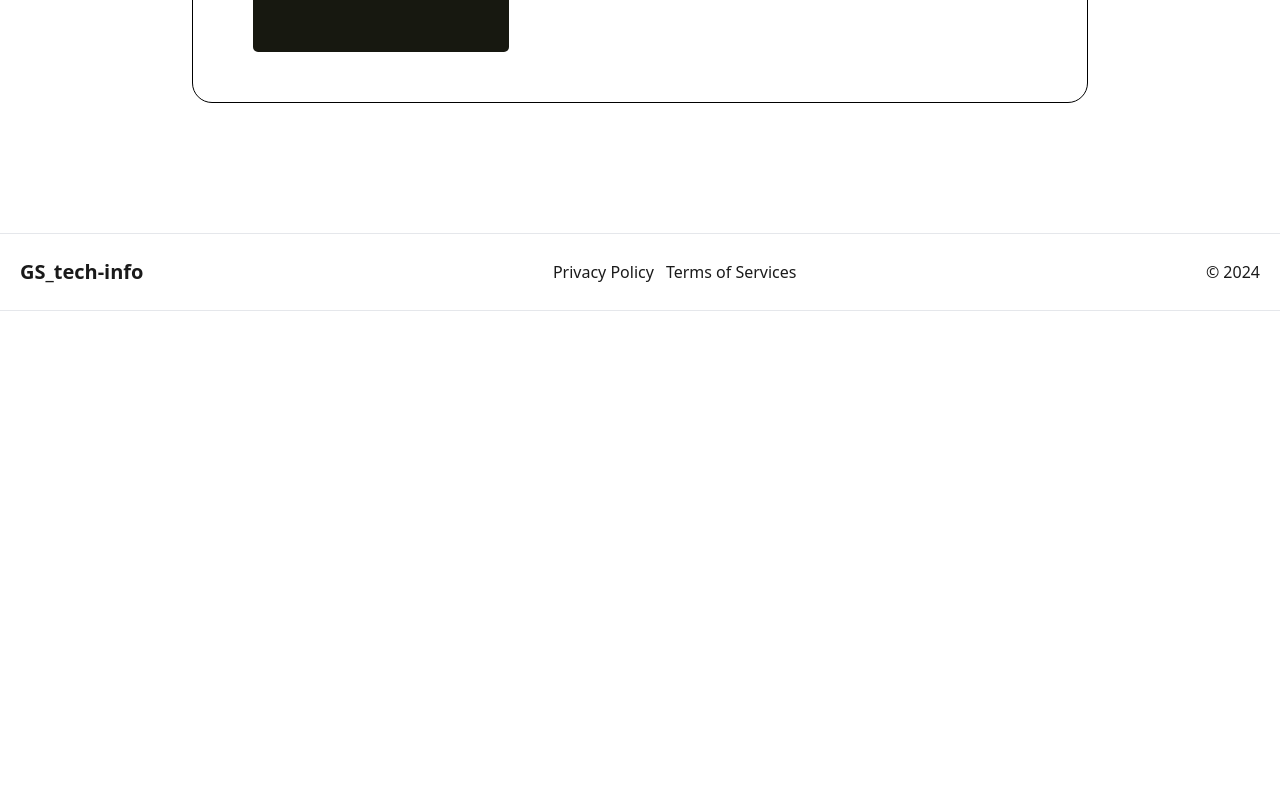
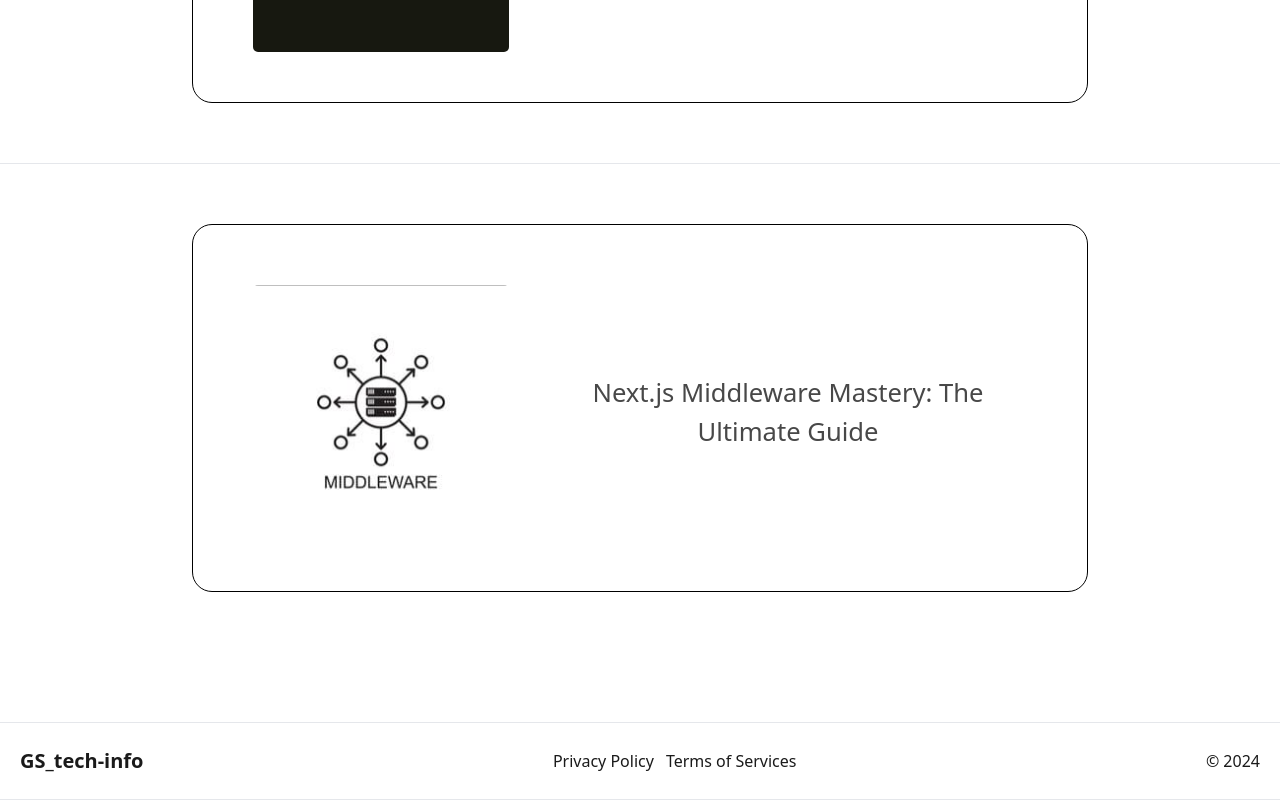
Before and after one commit to GS-719/GS_tech_info, a Next.js app: page /AllBlogs in a window 1280 px wide. Shown: the part 2033-2833 px from the top of the page. Before the commit the page ends 2344 px from the top, so only its background shows below. Built offline with nearby package versions, Linux system fonts and the light colour scheme.

Commit message:
Update page.js

```diff
--- a/src/app/AllBlogs/page.js
+++ b/src/app/AllBlogs/page.js
@@ -8,6 +8,7 @@ import VS_code from "@/Img/Title/VS_Code.png";
 import Datatype_P1 from "@/Img/Title/Datatypes_in_python_part_1.png";
 import Html from "@/Img/Title/Html.png";
 import NextJSOptimization from "@/Img/Title/SeamlessPerformanceOptimizationInNext.js.png";
+import Middleware_Logo from "@/Img/Title/Middleware-Logo.jpeg";
 
 const page = () => {
     return (
@@ -52,11 +53,22 @@ const page = () => {
                 </div>
                 <hr />
                 <div className='Row'>
-                    <Link href="blogs/SeamlessPerformanceOptimizationInNext.js:MasterISR,PPR,andPrefetching" >
+                    <Link href="blogs/SeamlessPerformanceOptimizationInNext.js_MasterISR,PPR,andPrefetching">
                         <div className='Element'>
                             <Image src={NextJSOptimization} alt="error" className='E_IMG' />
                             <div>
                                 <h1 className='E_Title'>Seamless Performance Optimization In Next.js: Master ISR, PPR, and Prefetching</h1>
+                            </div>
+                        </div>
+                    </Link>
+                </div>
+                <hr />
+                <div className='Row'>
+                    <Link href="blogs/Middleware-The-Ultimate-Guide">
+                        <div className='Element'>
+                            <Image src={Middleware_Logo} alt="error" className='E_IMG' />
+                            <div>
+                                <h1 className='E_Title'>Next.js Middleware Mastery: The Ultimate Guide</h1>
                             </div>
                         </div>
                     </Link>
```
